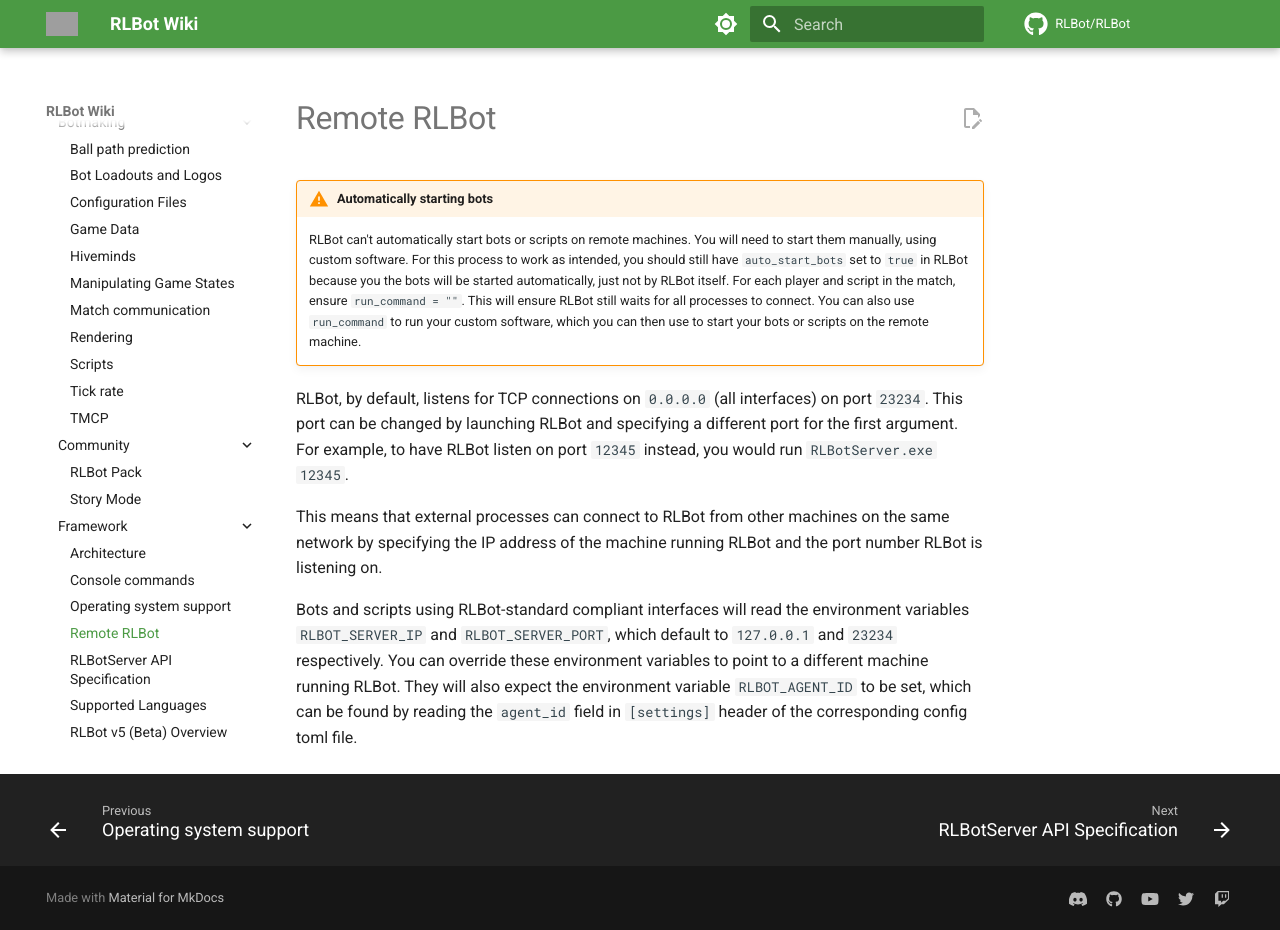
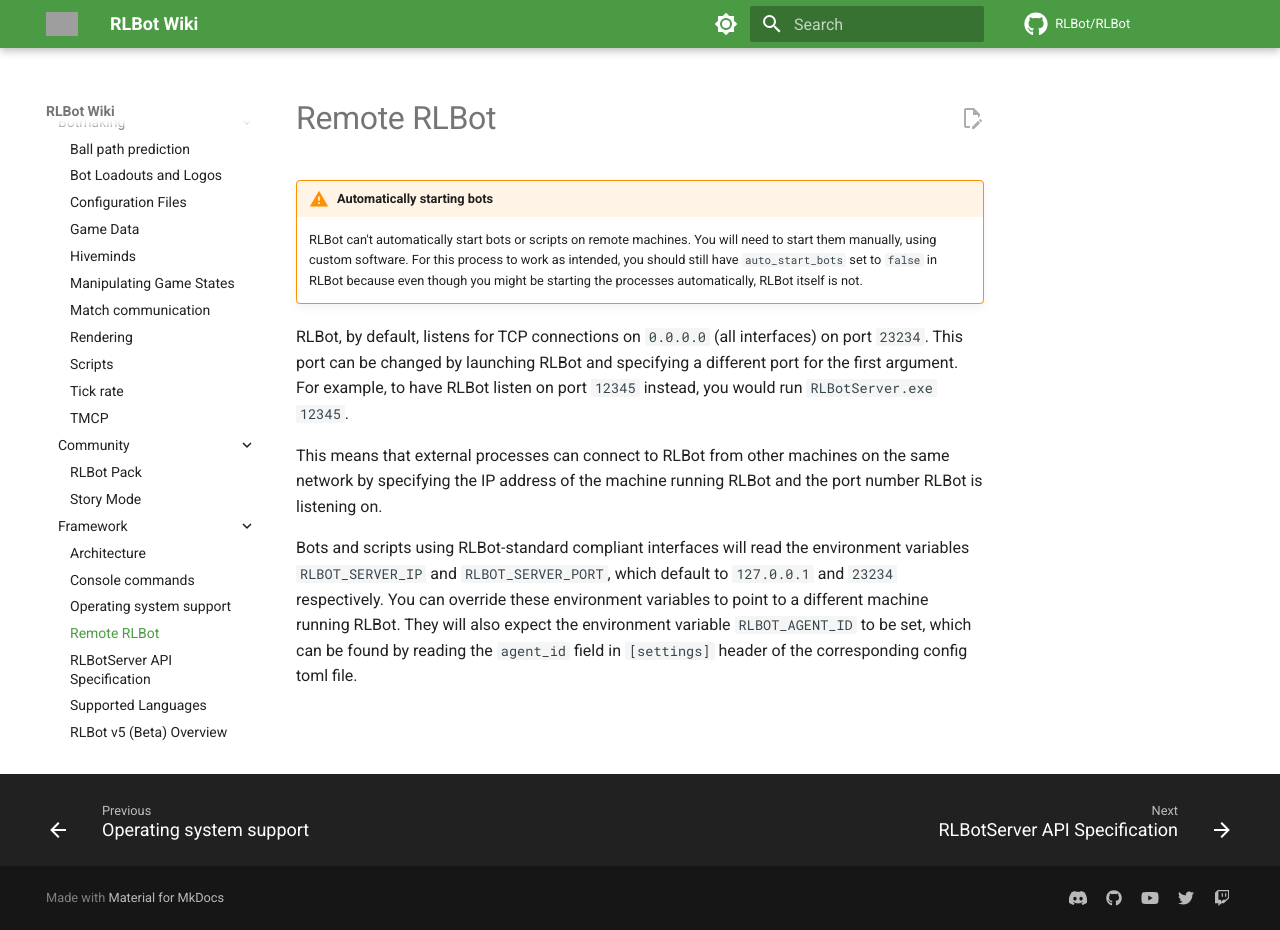
Before and after one commit to RLBot/wiki, an MkDocs documentation site: the page built from docs/v5/framework/remote-rlbot.md, in a window 1280 px wide and 930 px high. Built offline with MkDocs 1.6.1 and Material for MkDocs 9.7.7, drawn with Linux system fonts in a browser that asks for light colours; comment, search, counter and statistics services are not loaded; grey boxes are pictures that could not be loaded.

Commit message:
Update warning for remote rlbot

```diff
--- a/docs/v5/framework/remote-rlbot.md
+++ b/docs/v5/framework/remote-rlbot.md
@@ -2,7 +2,7 @@
 
 !!! warning "Automatically starting bots"
     RLBot can't automatically start bots or scripts on remote machines. You will need to start them manually, using custom software.
-    For this process to work as intended, you should still have `auto_start_bots` set to `true` in RLBot because you the bots will be started automatically, just not by RLBot itself. For each player and script in the match, ensure `run_command = ""`. This will ensure RLBot still waits for all processes to connect. You can also use `run_command` to run your custom software, which you can then use to start your bots or scripts on the remote machine.
+    For this process to work as intended, you should still have `auto_start_bots` set to `false` in RLBot because even though you might be starting the processes automatically, RLBot itself is not.
 
 RLBot, by default, listens for TCP connections on `0.0.0.0` (all interfaces) on port `23234`. This port can be changed by launching RLBot and specifying a different port for the first argument. For example, to have RLBot listen on port `12345` instead, you would run `RLBotServer.exe 12345`.
 
```
